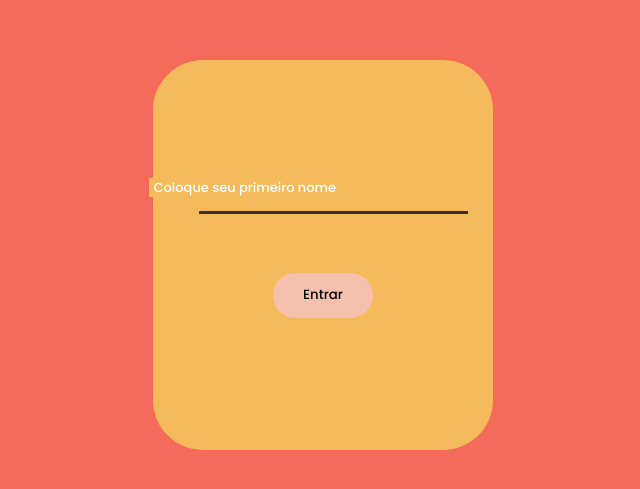
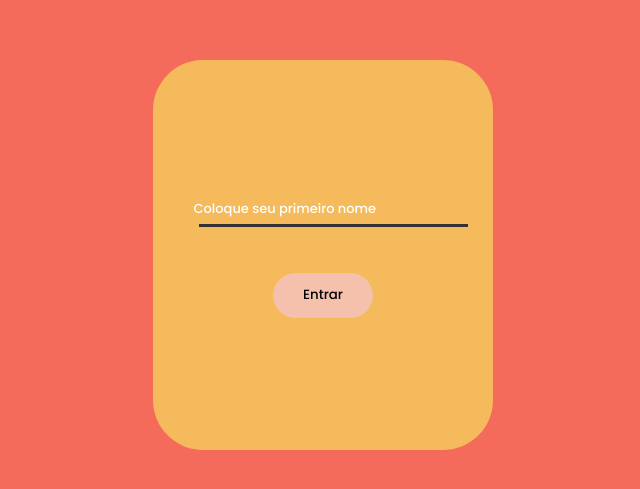
Before and after one commit to Heliandw/testar, a plain HTML site: page index.html in a window 1280 px wide. Shown: the part 145-634 px from the top of the page, without its empty margins (317-957 px from the left). Drawn offline with Linux system fonts and the light colour scheme.

Commit message:
Update index.html

```diff
--- a/index.html
+++ b/index.html
@@ -140,6 +140,9 @@ label {
     font-family: Poppins;
     background-color: #F5BA5B;
     padding: 0 5px;
+    position: absolute;
+    left: 40px;
+top: 75px;
     pointer-events: none;
 transition: .2s;
 color: white;
```
